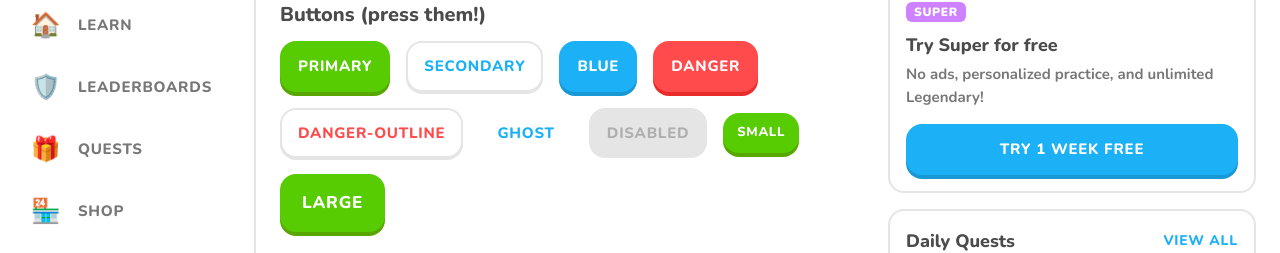
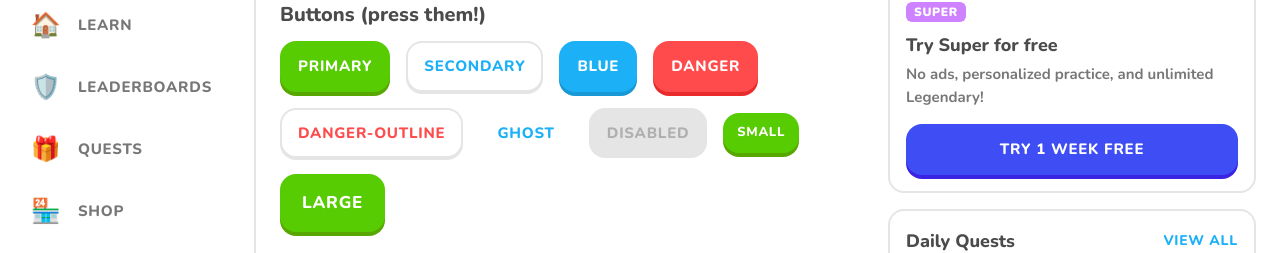
Before and after one commit to yashikabhalla/duolingo-clone, a Next.js app in the folder frontend/: page /design in a window 1280 px wide. Shown: the part 91-344 px from the top of the page. Built offline with nearby package versions, Linux system fonts and the light colour scheme; no server answers.

Commit message:
Polish learning path and Super promo UI

```diff
--- a/frontend/src/components/layout/RightPanel.tsx
+++ b/frontend/src/components/layout/RightPanel.tsx
@@ -30,7 +30,12 @@ export default function RightPanel() {
         <p className="mb-4 mt-1 text-[15px] font-bold text-wolf">
           No ads, personalized practice, and unlimited Legendary!
         </p>
-        <Button variant="blue" fullWidth onClick={() => toast("Super is coming soon!")}>
+        <Button
+          variant="blue"
+          fullWidth
+          onClick={() => toast("Super is coming soon!")}
+          className="!bg-[#3F4DF5] !shadow-[0_4px_0_#3B23E3]"
+        >
           Try 1 week free
         </Button>
       </Card>
@@ -38,21 +43,32 @@ export default function RightPanel() {
       <Card>
         <div className="mb-3 flex items-center justify-between">
           <h2 className="text-lg font-extrabold">Daily Quests</h2>
-          <Link href="/quests" className="text-sm font-extrabold uppercase tracking-wider text-macaw">
+          <Link
+            href="/quests"
+            className="text-sm font-extrabold uppercase tracking-wider text-macaw"
+          >
             View all
           </Link>
         </div>
+
         <div className="flex items-center gap-3">
           <span className="text-3xl">⚡</span>
+
           <div className="flex-1">
-            <p className="mb-1.5 font-extrabold">{goal ? `Earn ${goal} XP` : "Earn XP"}</p>
+            <p className="mb-1.5 font-extrabold">
+              {goal ? `Earn ${goal} XP` : "Earn XP"}
+            </p>
+
             <ProgressBar
               color="yellow"
               value={goal ? (done / goal) * 100 : 0}
               label={goal ? `${done} / ${goal}` : undefined}
             />
           </div>
-          <span className="text-3xl">{user?.daily_goal_met ? "🎁" : "🔒"}</span>
+
+          <span className="text-3xl">
+            {user?.daily_goal_met ? "🎁" : "🔒"}
+          </span>
         </div>
       </Card>
     </div>
--- a/frontend/src/components/path/unitThemes.ts
+++ b/frontend/src/components/path/unitThemes.ts
@@ -19,13 +19,13 @@ const THEMES: UnitTheme[] = [
     ring: "#58cc02",
   },
   {
-    banner: "bg-macaw",
-    bannerShadow: "shadow-[0_4px_0_#1899d6]",
-    node: "bg-macaw",
-    nodeShadow: "shadow-[0_8px_0_#1899d6]",
-    text: "text-macaw",
-    ring: "#1cb0f6",
-  },
+  banner: "bg-[#CE82FF]",
+  bannerShadow: "shadow-[0_4px_0_#A85ED6]",
+  node: "bg-macaw",
+  nodeShadow: "shadow-[0_8px_0_#1899d6]",
+  text: "text-macaw",
+  ring: "#1cb0f6",
+},
   {
     banner: "bg-beetle",
     bannerShadow: "shadow-[0_4px_0_#a568cc]",
```
